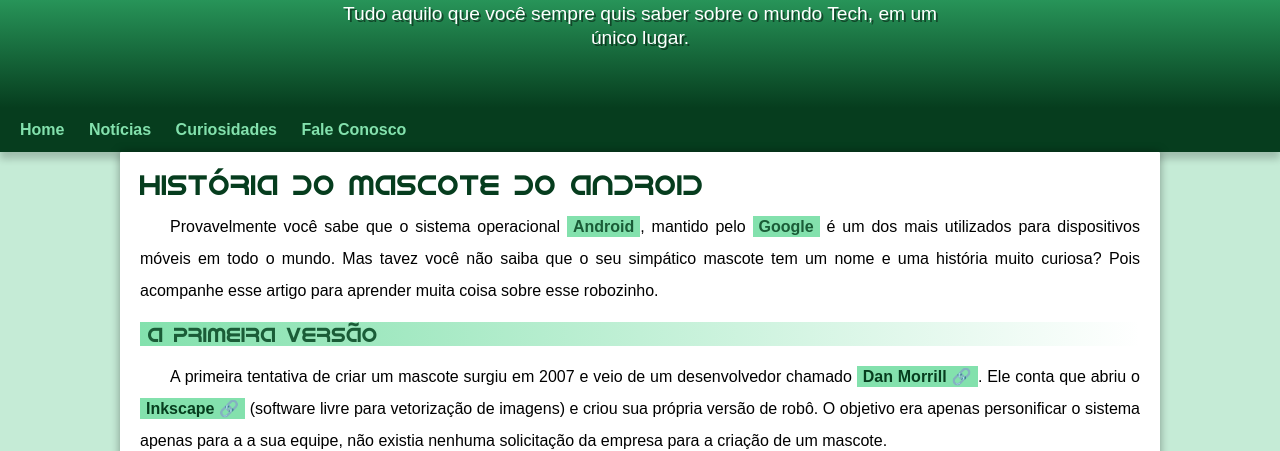
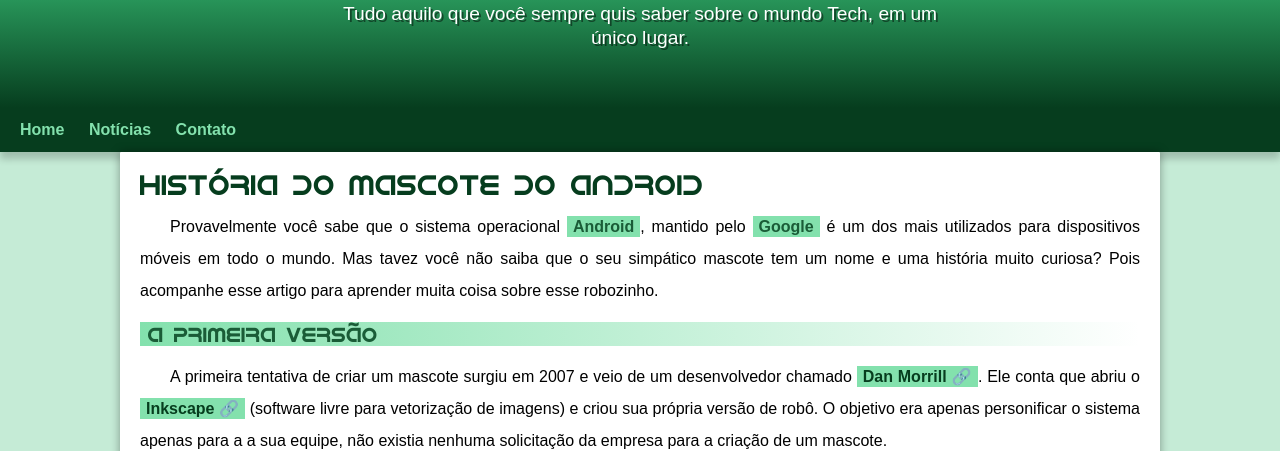
Before and after one commit to sp4cecoder/projeto-android, a plain HTML site: page index.html in a window 1280 px wide. Shown: the part 82-533 px from the top of the page. Drawn offline with Linux system fonts and the light colour scheme.

Commit message:
problema de padding corrigo

```diff
--- a/index.html
+++ b/index.html
@@ -9,14 +9,13 @@
 </head>
 <body>
     <header>
-        <h1>CURIOSIDADES DE TECNOLOGIA</h1>
+        <h1>Curiosidades de Tecnologia</h1>
         <p>Tudo aquilo que você sempre quis saber sobre o mundo Tech, em um único lugar.</p>
     </header>
     <nav>
         <a href="#">Home</a>
         <a href="#">Notícias</a>
-        <a href="#">Curiosidades</a>
-        <a href="#">Fale Conosco</a>
+        <a href="#">Contato</a>
     </nav>
     <main>
         <article>
--- a/style.css
+++ b/style.css
@@ -73,7 +73,7 @@ header > p {
     font-size: 1.2em;
     max-width: 600px;
     margin: auto;
-    margin-bottom: 20px;
+    padding-bottom: 50px;
     padding-right: 10px;
     padding-left: 10px;
 }
```
